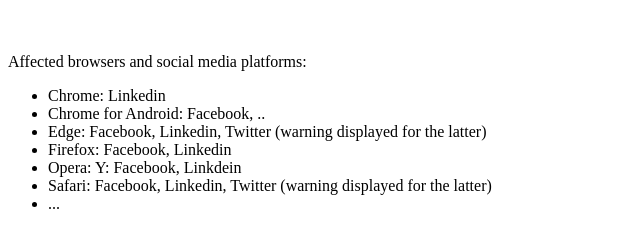
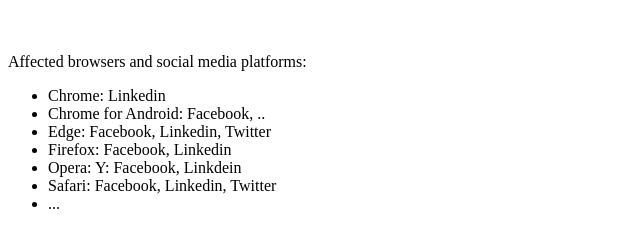
Before and after one commit to mycatnamedweb/mycatnamedweb.github.io, a plain HTML site: page index.html in a window 1280 px wide. Shown: the part 350-598 px from the top of the page, without its empty margins (0-640 px from the left). Drawn offline with Linux system fonts and the light colour scheme.

Commit message:
Update index.html

```diff
--- a/index.html
+++ b/index.html
@@ -7,10 +7,10 @@
 <ul>
 <li> Chrome: Linkedin
 <li> Chrome for Android: Facebook, ..
-<li> Edge: Facebook, Linkedin, Twitter (warning displayed for the latter)
+<li> Edge: Facebook, Linkedin, Twitter
 <li> Firefox: Facebook, Linkedin
 <li> Opera: Y: Facebook, Linkdein
-<li> Safari: Facebook, Linkedin, Twitter (warning displayed for the latter)
+<li> Safari: Facebook, Linkedin, Twitter
 <li> ...
 </ul>
 </div>
```
